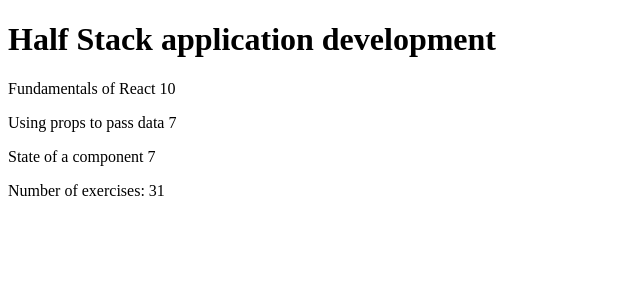
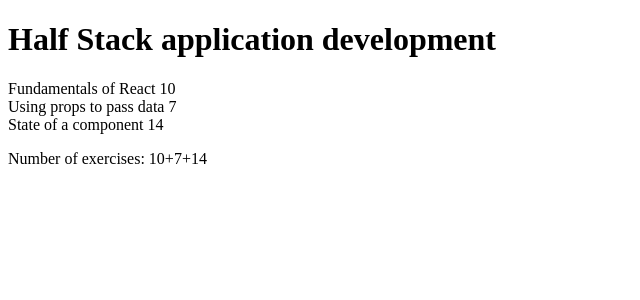
Before and after one commit to FranciG/fullstackopen, a React (Create React App) app: page / in a window 1280 px wide. Shown: the top 300 px of the page, without its empty margins (0-640 px from the left). Built offline with nearby package versions, Linux system fonts and the light colour scheme.

Commit message:
part 1.4

```diff
--- a/src/App.js
+++ b/src/App.js
@@ -1,8 +1,6 @@
 import React from 'react'
-/*1.3: course information step3
-Let's move forward to using objects in our application.
- Modify the variable definitions of the App component as follows and
- also refactor the application so that it still works:*/
+/*1.4: course information step4
+And then place the objects into an array. Modify the variable definitions of App into the following form and modify the other parts of the application accordingly:*/
 const Header = (props) => {
   return (
     <div>
@@ -11,28 +9,37 @@ const Header = (props) => {
   )
 }
 
-const Content = (props) => {
+/* const Content = (props) => {
   console.log(props)
   return (
     <div>
       <p>
-      {props.part1}  {props.exercises1}
-      </p>
-      <p>
-      {props.part2}  {props.exercises2}
-      </p>
-      <p>
-      {props.part3}  {props.exercises3}
+      {props.name}
       </p>
     </div>
   )
-}
-//The "Total" Component is now looking for a prop that is called "totalExercises"
-const Total= ({ totalExercises }) => (
-  <p>Number of exercises: {totalExercises}</p>
-  );
+} */
 
 
+
+const Content = (props) => {
+  //console.log(props.parts);
+  return props.parts.map(item => (
+    <div>{item.name} {item.exercises}</div>
+
+  ))
+};
+
+
+ const Total = (props) => {
+    console.log(props);
+    return <div>
+      <p>
+
+      Number of exercises: {props.parts[0].exercises}+{props.parts[1].exercises}+{props.parts[2].exercises}
+      </p>
+      </div>;
+  };
 
 
 
@@ -41,28 +48,32 @@ const App = () => {
 
 
   const course = 'Half Stack application development'
- //objects
-  const part1 = {
+ //array
+ const parts = [
+  {
     name: 'Fundamentals of React',
     exercises: 10
-  }
-
-  const part2 = {
+  },
+  {
     name: 'Using props to pass data',
     exercises: 7
-  }
-  const part3 = {
+  },
+  {
     name: 'State of a component',
     exercises: 14
   }
+]
 
+/* parts.forEach(value => {
+  console.log(value)   */
+/* })  */
+  //pass the parts array to the Content component. In order to receive the props
   return (
     <div>
 
       <Header  course={course} />
-      <Content  part1={part1.name} exercises1={part1.exercises} part2={part2.name} exercises2={part2.exercises} part3={part3.name} exercises3={part2.exercises}/>
-      <Total  totalExercises={part1.exercises+part2.exercises+part3.exercises}/>
-
+      <Content parts={parts} />
+      <Total parts={parts} />
 
 
 
```
